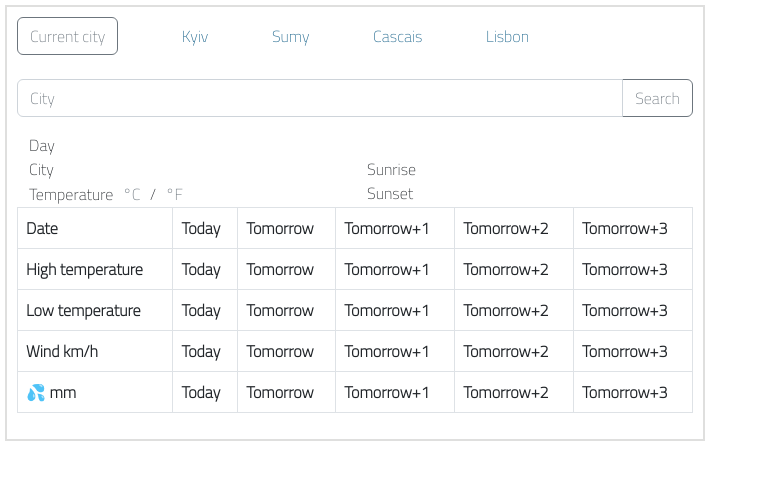
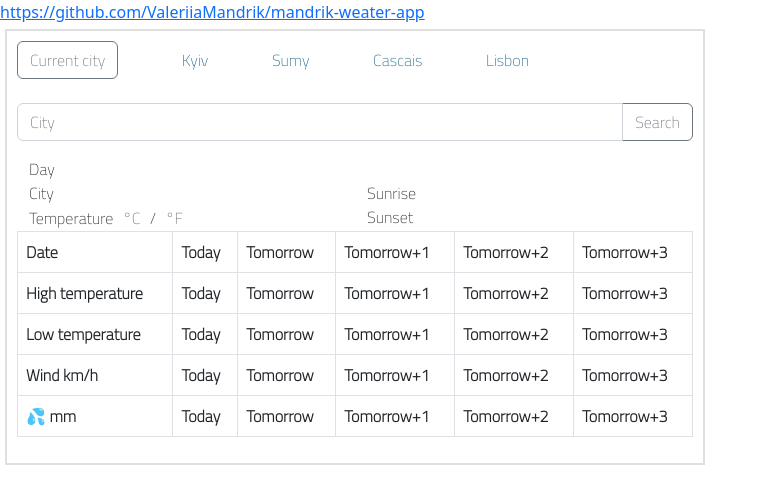
Before and after one commit to ValeriiaMandrik/mandrik-weater-app, a plain HTML site: page index.html in a window 1280 px wide. Shown: the whole page, without its empty margins (0-767 px from the left). Drawn offline with nearby package versions, Linux system fonts and the light colour scheme.

Commit message:
git hub link

```diff
--- a/index.html
+++ b/index.html
@@ -25,6 +25,9 @@
     <link href="style.css" rel="stylesheet" />
   </head>
   <body>
+    <a href="https://github.com/ValeriiaMandrik/mandrik-weater-app"
+      >https://github.com/ValeriiaMandrik/mandrik-weater-app</a
+    >
     <div class="borders">
       <div class="Cities">
         <button class="current" id="currentCity">Current city</button>
```
